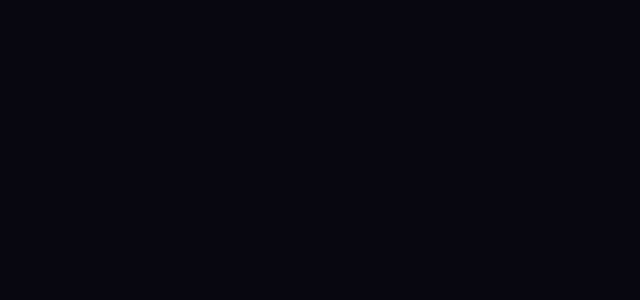
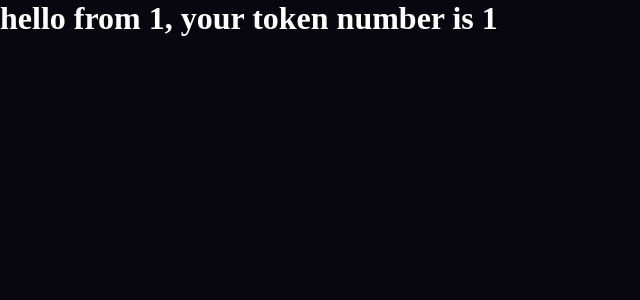
Before and after one commit to alidotdeveloper/Recuriting-Project, a React (Create React App) app: page /test/1/1 in a window 1280 px wide. Before the commit this address had no page. Shown: the top 300 px of the page, without its empty margins (0-640 px from the left). Built offline with nearby package versions, Linux system fonts and the light colour scheme.

Commit message:
frontend new password issue fixed

```diff
--- a/src/App.js
+++ b/src/App.js
@@ -3,6 +3,7 @@ import Signup from "./components/Signup";
 import { Routes, Route } from "react-router-dom";
 import Forgetpassword from "./components/Forgetpassword";
 import Newpassword from "./components/New-password";
+import Test from "./components/test";
 function App() {
   return (
     <>
@@ -10,9 +11,10 @@ function App() {
         <Route exact path="/" element={<Login />} />
         <Route exact path="/signup" element={<Signup />} />
         <Route exact path="/forget-password" element={<Forgetpassword />} />
+        <Route exact path="/test/:name/:token" element={<Test />} />
         <Route
           exact
-          path="/new-password/:userId/:token"
+          path="new-password/:userId/:token"
           element={<Newpassword />}
         />
       </Routes>
--- a/src/components/New-password.jsx
+++ b/src/components/New-password.jsx
@@ -1,22 +1,25 @@
 import React, { useState } from 'react';
-//import { useParams } from 'react-router-dom';
+import { useParams } from 'react-router-dom';
 import axios from 'axios';
+
 
 function NewPassword() {
     const [err, setError] = useState('');
-    const [values, setValues] = useState('')
+    const [values, setValues] = useState({
+        newPassword: '',
+        confirmPassword: '',
+    })
+    let { userId, token } = useParams();
 
     const handleSubmit = (e) => {
         e.preventDefault();
 
-        //let { userId, token } = useParams();
-        axios.post('http://localhost:8080/api/forgetpassword/:userId/:token', values)
-            .then(res => {
 
 
+        const url = `http://localhost:8080/api/forgetpassword/${userId}/${token}`
 
-
-
+        axios.post(url, values)
+            .then(res => {
                 console.log(res)
 
                     if (res.statusText === "OK") {
--- /dev/null
+++ b/src/components/test.jsx
@@ -0,0 +1,14 @@
+import React from 'react';
+import { useParams } from 'react-router-dom';
+
+const Test = () => {
+    const { name,token } = useParams();
+    return (
+        <>
+
+            <h1>hello from {name}, your token number is {token} </h1>
+
+        </>
+    )
+}
+export default  Test
```
